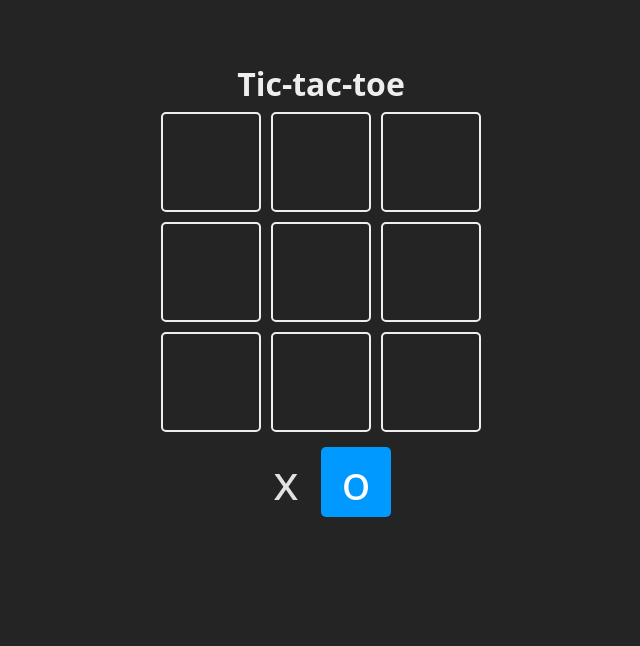
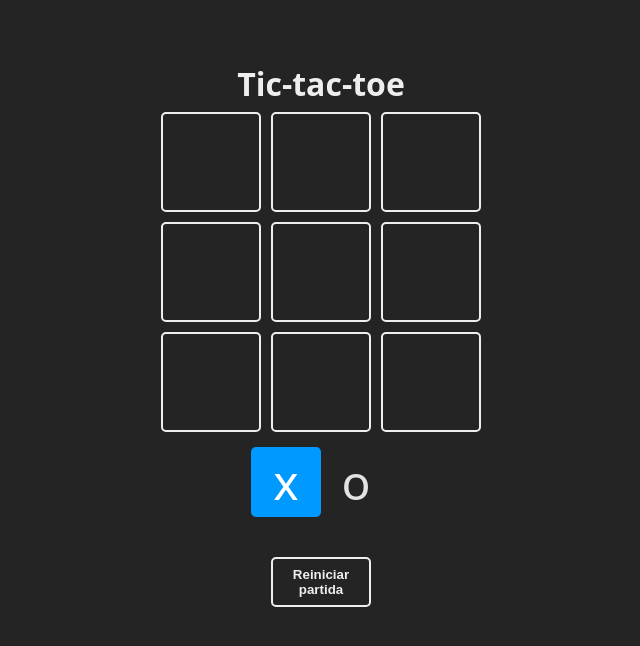
Before and after one commit to alvaromoron27/Curso_React, a React (Vite) app in the folder projects/tic-tac-toe/: page / in a window 1280 px wide. Shown: the top 646 px of the page, without its empty margins (319-959 px from the left). Built offline with nearby package versions, Linux system fonts and the light colour scheme.

Commit message:
Agregando botón de reinicio de partida

```diff
--- a/projects/tic-tac-toe/package.json
+++ b/projects/tic-tac-toe/package.json
@@ -21,6 +21,6 @@
     "eslint-plugin-react": "^7.34.3",
     "eslint-plugin-react-hooks": "^4.6.2",
     "eslint-plugin-react-refresh": "^0.4.7",
-    "vite": "^5.3.4"
+    "vite": "^5.3.5"
   }
 }
--- a/projects/tic-tac-toe/src/App.jsx
+++ b/projects/tic-tac-toe/src/App.jsx
@@ -39,8 +39,6 @@ const checkWinner = (board) => {
 
 function App() {
 
-  // Modificación en el repositorio original
-const message = "Hello from the original repository!";
     const [board, setBoard] = useState(Array(9).fill(null));
     const [turn, setTurn] = useState(TURNS.X);
 
@@ -57,6 +55,12 @@ const message = "Hello from the original repository!";
       }
 
       setTurn(turn === TURNS.X ? TURNS.O : TURNS.X);
+    };
+
+    const handleRestart = () => {
+      const emptyArray = new Array(9).fill(null)
+          setBoard(emptyArray);
+          setTurn(TURNS.X)
     };
 
   return (
@@ -78,12 +82,15 @@ const message = "Hello from the original repository!";
           }
       </section>
       <section className='turn'>
-        <Square isSelected={turn == TURNS.O}>
+        <Square isSelected={turn == TURNS.X}>
           {TURNS.X}
         </Square>
-        <Square isSelected={turn == TURNS.X}>
+        <Square isSelected={turn == TURNS.O}>
           {TURNS.O}
         </Square>
+      </section>
+      <section>
+        <button id='btn-restart' onClick={() => handleRestart()}>Reiniciar partida</button>
       </section>
     </main>
   );
```
Also changed, not shown: 1 other file (tests, documents, lock files or other folders).
